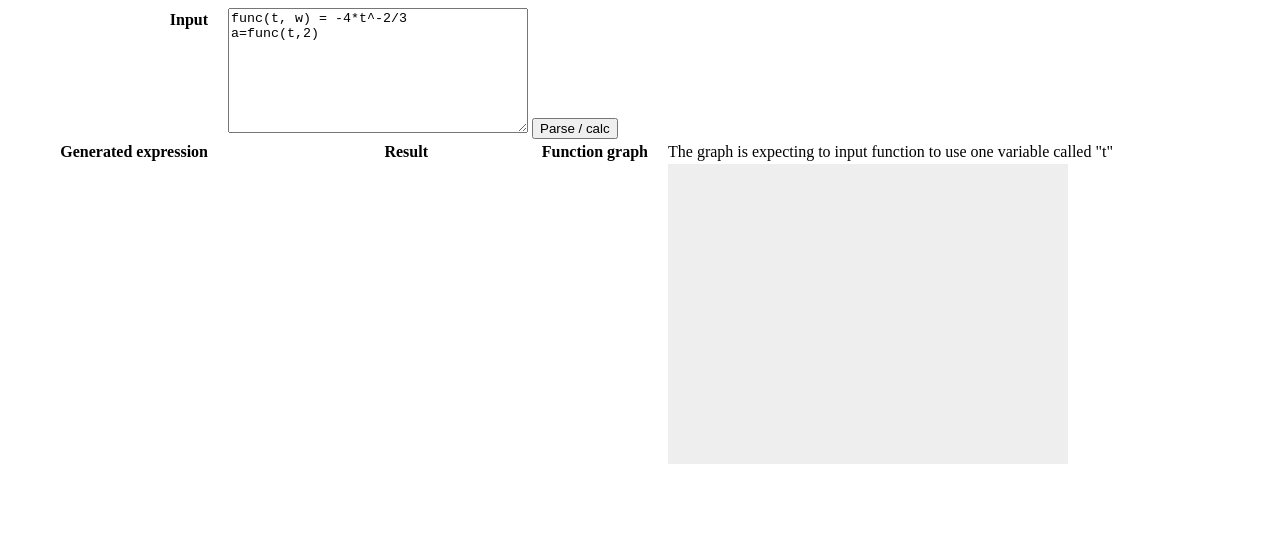
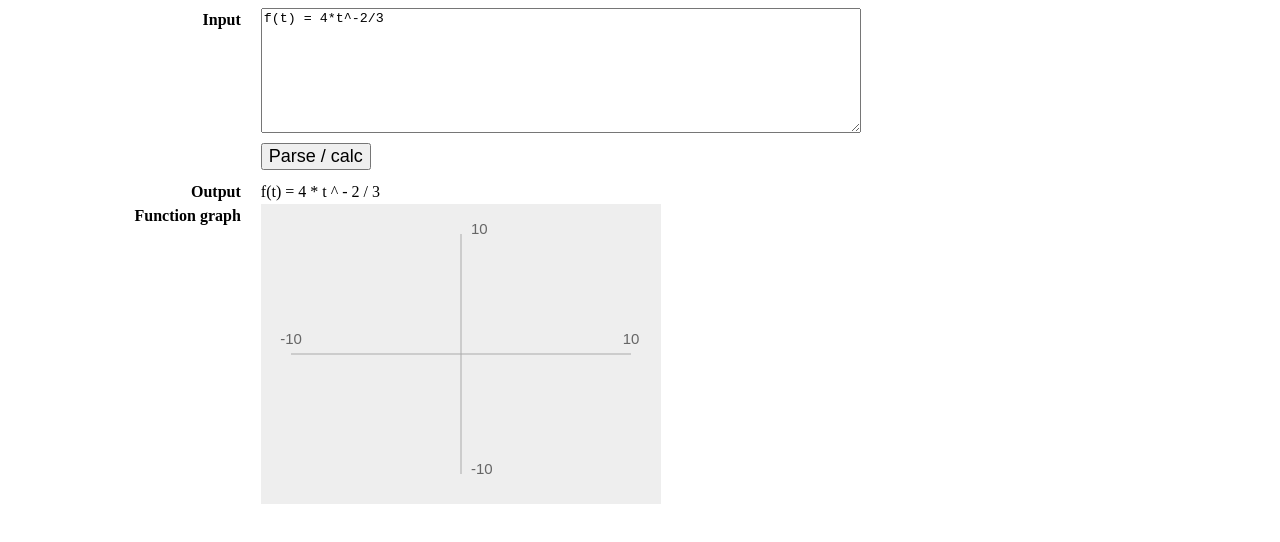
Before and after one commit to codefromhezad/expression-parser, a plain HTML site: page index.html in a window 1280 px wide. Drawn offline with Linux system fonts and the light colour scheme.

Commit message:
Expressions can be wrapped in functions (eg: f(x)=2*x+4)

```diff
--- a/expression.js
+++ b/expression.js
@@ -12,42 +12,8 @@ function in_array(needle, haystack) {
 }
 
 
-/* Expression pseudo class */
+/* Single Expression pseudo class */
 var Expression = function(expr_input) {
-	this.functions = {};
-	this.statements = [];
-
-	this.expression = expr_input;
-
-	var expr = this.expression.replace(/ +/g, '');
-	this.statements = expr.split("\n");
-
-	for(var i = 0; i < this.statements.length; i++) {
-		/* Find functions declarations */
-		var stmt = this.statements[i];
-
-		var func_match = (/([a-zA-Z]+)\(([a-zA-Z0-9\,]+)\)\=(.+)/g).exec(stmt);
-
-		if( func_match ) {
-			var len = func_match[0].length;
-			var index = func_match.index;
-
-			var func_name = func_match[1];
-			var func_params = func_match[2];
-			var func_body = func_match[3];
-
-			stmt = str_replace_between(stmt, index, index + len, '##GROUP_FUNC#'+func_name+'##');
-			this.functions[func_name] = {params: func_params.split(','), body: func_body};
-		}
-	}
-
-	console.log(this.functions);
-	console.log(this.statements);
-}
-
-
-/* Single Statement pseudo class */
-var Statement = function(expr_input) {
 	this.operator_functions = {
 		'^': function(l, r) {
 			return Math.pow(l, r);
@@ -74,6 +40,7 @@ var Statement = function(expr_input) {
 	this.grouping_operator = '()';
 
 	this.parenthesis_groups = [];
+	this.functions = {};
 
 	//this.derivation_epsilon = 0.00001;
 
@@ -82,7 +49,7 @@ var Statement = function(expr_input) {
 
 	var that = this;
 
-	/* Statement parsing helpers */
+	/* Expression parsing helpers */
 	function operator_has_priority(operator, compare_operator) {
 		var op_index   = that.operators.indexOf(operator);
 		var cpop_index = that.operators.indexOf(compare_operator);
@@ -107,7 +74,23 @@ var Statement = function(expr_input) {
 		var operatorsPrecedence = this.operators.slice(0);
 		operatorsPrecedence.reverse();
 
+		/* Removes spaces, tabs and newlines */
 		var expr = expression.trim().replace(/\s+/g, '');
+
+		/* Find functions declarations */
+		var func_match = (/([a-zA-Z]+)\(([a-zA-Z0-9\,]+)\)\=(.*)/g).exec(expr);
+
+		if( func_match ) {
+			var len = func_match[0].length;
+			var index = func_match.index;
+
+			var func_name = func_match[1];
+			var func_params = func_match[2];
+			var func_body = func_match[3];
+
+			expr = str_replace_between(expr, index, index + len, '##GROUP_FUNC#'+func_name+'##');
+			this.functions[func_name] = {params: func_params.split(','), body: func_body};
+		}
 
 		// Put parenthesises around tokens with unary operators following another operator
 		var left_tokens = operatorsPrecedence.concat(this.grouping_operator[0]);
@@ -145,7 +128,7 @@ var Statement = function(expr_input) {
 		}
 
 		// Actual Tree building loop/recursive function
-		var build_tree = function(expression) {
+		var build_tree = function(expression, func_name_if_function) {
 			var expr = expression.trim().replace(/\s+/g, '');
 
 			// Finding last occurence of an operator in the expression
@@ -162,21 +145,21 @@ var Statement = function(expr_input) {
 
 					if( (! part1) && in_array(operatorsPrecedence[i], that.left_unary_operators) ) {
 						// Unary operators when left part is empty
-						return {
-							signed_node: true,
-							operator: operatorsPrecedence[i],
-							left:  0,
-							right: build_tree(part2)
-						};
-
+						var left_part = 0;
+						var signed = true;
 					} else {
 						// Regular operators
-						return {
-							operator: operatorsPrecedence[i],
-							left:  build_tree(part1),
-							right: build_tree(part2)
-						};
+						var left_part = build_tree(part1);
+						var signed = false;
 					}
+
+					return {
+						func_name_if_function: func_name_if_function,
+						signed_node: signed,
+						operator: operatorsPrecedence[i],
+						left:  left_part,
+						right: build_tree(part2)
+					};
 				}
 			}
 
@@ -184,8 +167,16 @@ var Statement = function(expr_input) {
 			var inner_par_match = (/\#\#GROUP_PAR\#([0-9]+)\#\#/).exec(expr);
 			if( inner_par_match ) {
 				var par_index = inner_par_match[1];
-				var par_tree  = build_tree(that.parenthesis_groups[par_index], true);
+				var par_tree  = build_tree(that.parenthesis_groups[par_index], func_name_if_function);
 				return par_tree;
+			}
+
+			// Parsing node's function contents
+			var inner_func_match = (/\#\#GROUP_FUNC\#([a-zA-Z]+)\#\#/).exec(expr);
+			if( inner_func_match ) {
+				var func_name = inner_func_match[1];
+				var func_tree  = build_tree(that.functions[func_name].body, func_name);
+				return func_tree;
 			}
 
 			return expr;
@@ -228,7 +219,7 @@ var Statement = function(expr_input) {
 		}
 	}
 
-	this.to_string = function(node) {
+	this.to_string = function(node, dont_check_func_name) {
 		var lval, rval;
 
 		if( node === undefined ) {
@@ -237,6 +228,11 @@ var Statement = function(expr_input) {
 
 		if( node !== null && typeof node !== 'object' ) {
 			return node;
+		}
+
+		if( !dont_check_func_name && node.func_name_if_function ) {
+			var func = this.functions[node.func_name_if_function];
+			return node.func_name_if_function + '(' + func.params.join(', ') + ') = ' + this.to_string(node, true);
 		}
 
 		if( node.left.operator ) {
@@ -276,7 +272,7 @@ var Statement = function(expr_input) {
 		var settings = {
 
 			/* Actual Graph Settings */
-			input_variables: [],
+			func_input: null,
 			graph_color: '#2529ab',
 
 			/* Rendering Window settings */
@@ -312,8 +308,8 @@ var Statement = function(expr_input) {
 
 		var scaleCoords = function(x, y) {
 			return {
-				x: settings.graph_padding + (x - settings.min_x) / (settings.max_x - settings.min_x) * w,
-				y: settings.graph_padding + h - ((y - settings.min_y) / (settings.max_y - settings.min_y) * h)
+				x: Math.round(settings.graph_padding + (x - settings.min_x) / (settings.max_x - settings.min_x) * w),
+				y: Math.round(settings.graph_padding + h - ((y - settings.min_y) / (settings.max_y - settings.min_y) * h))
 			};
 		}
 
@@ -376,14 +372,15 @@ var Statement = function(expr_input) {
 		}
 
 		/* Function to use when no input variables (y is a constant) */
-		var renderConstant = function() {
+		var renderConstant = function(func_def) {
 			var first_point = true;
+			var func_expression = new Expression(func_def.body);
 
 			ctx.strokeStyle = settings.graph_color;
 			ctx.beginPath();
 
 			for (var x = settings.min_x; x <= settings.max_x; x += x_steo) {
-				var y = that.calc();
+				var y = func_expression.calc();
 				var scaled_coords = scaleCoords(x, y);
 
 				if(first_point) {
@@ -397,16 +394,18 @@ var Statement = function(expr_input) {
 		}
 
 		/* Function to use when one input variable (y is varying with x as its input) */
-		var renderOneVariable = function(input_varname) {
+		var renderOneVariable = function(func_def) {
 			var first_point = true;
+			var func_expression = new Expression(func_def.body);
 			var vars_object = {};
+			var input_varname = func_def.params[0];
 			vars_object[input_varname] = null;
 
 			ctx.strokeStyle = settings.graph_color;
-			ctx.beginPath() ;
+			ctx.beginPath();
 			for (var x = settings.min_x; x <= settings.max_x; x += x_step) {
 				vars_object[input_varname] = x;
-				var y = that.calc(vars_object);
+				var y = func_expression.calc(vars_object);
 				var scaled_coords = scaleCoords(x, y);
 
 				if(first_point) {
@@ -416,26 +415,34 @@ var Statement = function(expr_input) {
 					ctx.lineTo(scaled_coords.x, scaled_coords.y);
 				}
 			}
-			ctx.stroke();
 		}
 
+		/* General rendering function */
+		var renderFunc = function() {
+			/* Selecting function to use for rendering */
+			if( ! settings.func_input || ! that.functions[settings.func_input] ) {
+				console.error('Nothing to render');
+				return;
+			}
+
+			var number_of_inputs = that.functions[settings.func_input].params.length;
+			switch( number_of_inputs ) {
+				case 1:
+					renderOneVariable(that.functions[settings.func_input]);
+					break;
+				default:
+					renderConstant(that.functions[settings.func_input]);
+					break;
+			}
+		}
 
 		/* Rendering Axes if necessary */
 		if( settings.draw_axes ) {
 			renderAxes();
 		}
 
-		/* Selecting function to use for rendering */
-		var number_of_inputs = settings.input_variables.length;
-		switch( settings.input_variables.length ) {
-			case 1:
-				renderOneVariable(settings.input_variables[0]);
-				break;
-			default:
-				renderConstant();
-				break;
-		}
-
+		/* GO ! */
+		renderFunc();
 	}
 
 	/* "Constructor" */
--- a/index.html
+++ b/index.html
@@ -2,26 +2,47 @@
 <script src="expression.js"></script>
 
 <style>
+	html {
+	  box-sizing: border-box;
+	  margin: 0;
+	  padding: 0;
+	}
+
+	*, *:before, *:after {
+	  box-sizing: inherit;
+	}
+
 	.expr-ui-list dt,
 	.expr-ui-list dd {
 		padding: 0;
 		margin: 0;
 		display: block;
 		line-height: 24px;
+		float: left;
+		min-height: 24px;
 	}
 
 	.expr-ui-list dt {
-		width: 200px;
+		width: 20%;
 		padding-right: 20px;
 		text-align: right;
 		font-weight: 600;
-		float: left;
+	}
+
+	.expr-ui-list dd {
+		width: 80%;
 	}
 
 	#expr-input {
-		width: 300px;
-		max-width: 300px;
+		width: 600px;
+		max-width: 600px;
 		min-height: 125px;
+		display: block;
+	}
+
+	#expr-calc {
+		margin: 10px 0;
+		font-size: 18px;
 	}
 
 	canvas {
@@ -42,27 +63,18 @@
 			var expr = new Expression(expr_input);
 
 			/* output to_stirng conversion */
-			$('#expr-tostring').text(expr.to_string());
-
-			/* Calc final value if applicable */
-			var calcValue = expr.calc();
-			if( calcValue !== NaN ) {
-				$('#expr-result').text('--');
-			} else {
-				$('#expr-result').text(calcValue);
-			}
+			var str_expr = expr.to_string();
+			$('#expr-tostring').text(str_expr);
 
 			/* Draw function graph on canvas */
 			var canvas = $('#expr-graph-canvas')[0];
-			if (canvas.getContext) {
 			expr.to_canvas_graph( canvas, {
-					input_variables: ["t"],
+				func_input: "f",
 				min_y: -10,
 				max_y: 10,
 				min_x: -10,
 				max_x: 10
 			} );
-			}
 
 			return false;
 		}).click();
@@ -76,23 +88,16 @@
 <dl class="expr-ui-list">
 	<dt>Input</dt>
 	<dd>
-		<textarea id="expr-input">
-func(t, w) = -4*t^-2/3
-a=func(t,2)
-</textarea>
+		<textarea id="expr-input">f(t) = 4*t^-2/3</textarea>
 		<input id="expr-calc" type="submit" value="Parse / calc" />
 	</dd>
 
-	<dt>Generated expression</dt>
+	<dt>Output</dt>
 	<dd id="expr-tostring"></dd>
-
-	<dt>Result</dt>
-	<dd id="expr-result"></dd>
 
 	<dt>Function graph</dt>
 	<dd>
 		<div style="float: left;">
-			The graph is expecting to input function to use one variable called "t"
 			<canvas id="expr-graph-canvas" width="400" height="300"></canvas>
 		</div>
 	</dd>
```
Also changed, not shown: 1 other file. Lines whose indentation alone changed are shown as unchanged.
